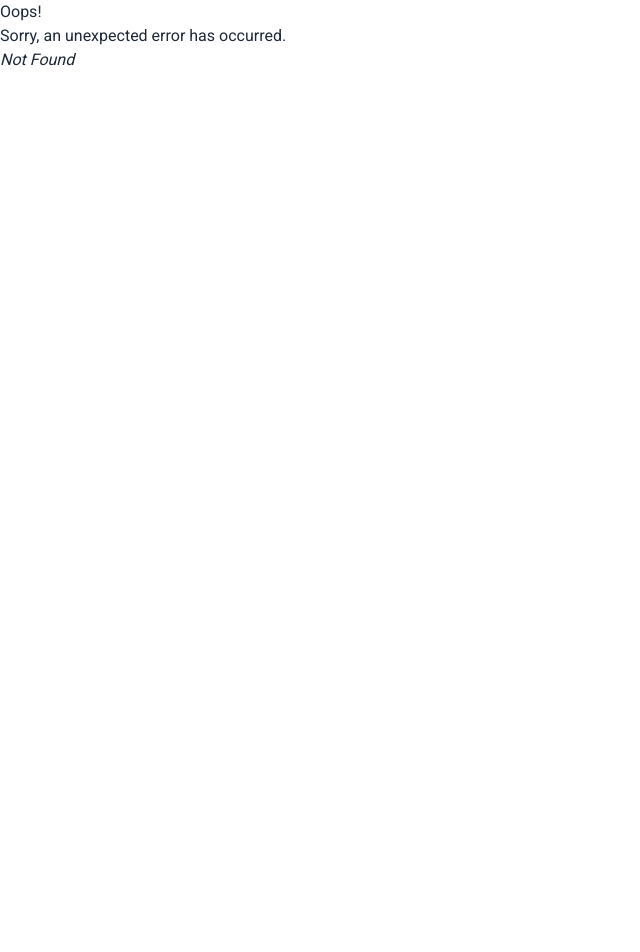
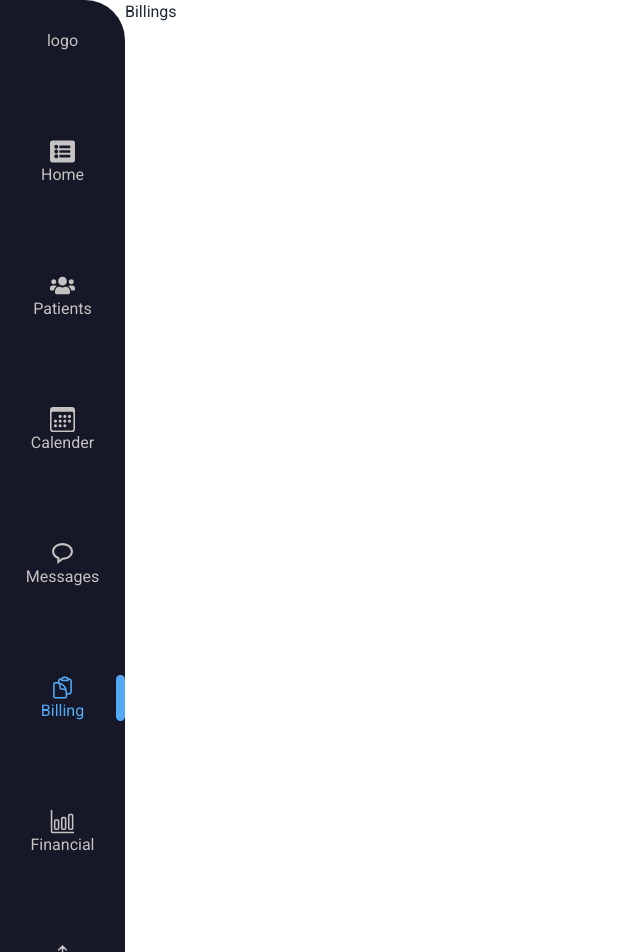
Before and after one commit to faridulccr/doctor-Ashley, a React (Vite) app: page /dashboard/billings in a window 1280 px wide. Before the commit this address had no page. Shown: the top 952 px of the page, without its empty margins (0-640 px from the left). Before the commit the page ends 800 px from the top, so only its background shows below. Built offline with nearby package versions, Linux system fonts and the light colour scheme.

Commit message:
some fixing

```diff
--- a/src/pages/dashboard/Dashboard.style.scss
+++ b/src/pages/dashboard/Dashboard.style.scss
@@ -27,12 +27,14 @@
                     line-height: 21px;
                     letter-spacing: 0px;
                     color: #c4c2c2;
+                    width: 100%;
                     display: flex;
                     flex-direction: column;
                     justify-content: center;
                     align-items: center;
                     text-align: center;
                     position: relative;
+                    transition: 0.3s;
                     svg {
                         font-size: 25px;
                     }
--- /dev/null
+++ b/src/pages/dashboard/billings/Billings.jsx
@@ -0,0 +1,5 @@
+const Billings = () => {
+    return <div>Billings</div>;
+};
+
+export default Billings;
--- /dev/null
+++ b/src/pages/dashboard/financial/Financial.jsx
@@ -0,0 +1,5 @@
+const Financial = () => {
+    return <div>Financial</div>;
+};
+
+export default Financial;
--- /dev/null
+++ b/src/pages/dashboard/message/Message.jsx
@@ -0,0 +1,5 @@
+const Message = () => {
+    return <div>Message</div>;
+};
+
+export default Message;
```
Also changed, not shown: src/main.jsx (+15 -0 lines), 1 other file (tests, documents, lock files or other folders).
